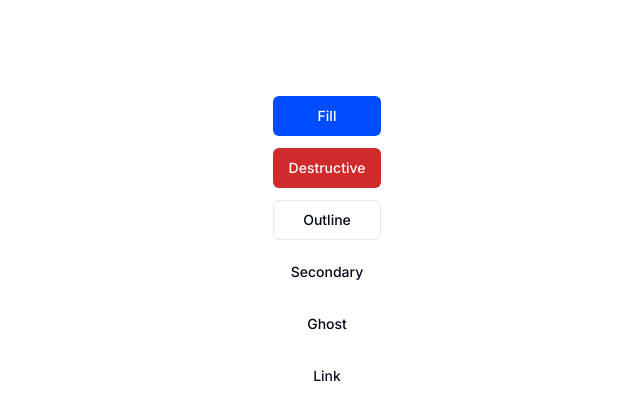
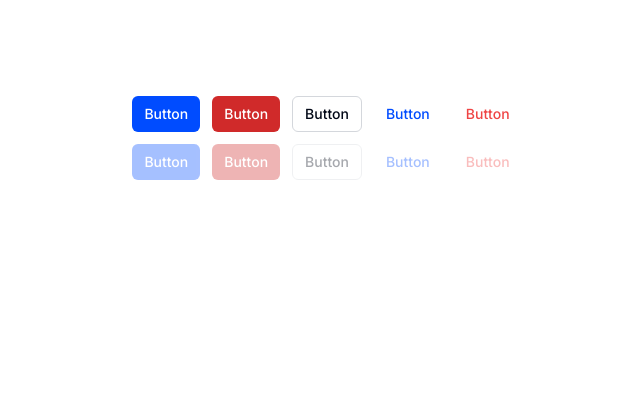
Before and after one commit to nathanAtActiveCampaign/button-demo, a Next.js app: page / in a window 1280 px wide. Shown: the top 420 px of the page, without its empty margins (313-953 px from the left). Built offline with nearby package versions, Linux system fonts and the light colour scheme.

Commit message:
button wip

```diff
--- a/src/components/ui/button.tsx
+++ b/src/components/ui/button.tsx
@@ -4,43 +4,67 @@ import { cva, type VariantProps } from "class-variance-authority";
 
 import { cn } from "@/lib/utils";
 
+// TODO - look tailwind reset stuff
+// TODO - loading indicator
+
 // Shared
 const typography = "whitespace-nowrap text-sm font-medium";
 const block = "inline-flex items-center justify-center rounded-md ";
 const focus =
-  "ring-offset-background focus-visible:outline-none focus-visible:ring-2 focus-visible:ring-ring focus-visible:ring-offset-2";
-const disabled = "disabled:pointer-events-none disabled:opacity-50";
+  "ring-offset-background focus-visible:outline-none focus-visible:ring-2 focus-visible:ring-[var(--acBlue-500)] focus-visible:ring-offset-2";
+const disabled = "disabled:opacity-35 disabled:cursor-not-allowed"; // TODO: no pointer events? //  "disabled:pointer-events-none"
 const misc = "transition-colors";
 
 // Appearance
-const fill = "bg-interactive text-interactive-fg hover:bg-interactive-bgHover";
-const destructive = "bg-danger text-danger-fg hover:bg-danger-bgHover";
+const fillBase =
+  "bg-interactive text-interactive-fg hover:bg-interactive-bgHover";
+const fillActive = "focus-visible:ring-[var(--acBlue-500)]"; // TODO: semantic tokens
 
-const outline =
-  "bg-background text-foreground border border-slate-200 hover:bg-accent";
+const destructive = `
+  bg-danger
+  text-danger-fg
+  hover:bg-danger-bgHover
+  focus-visible:ring-[var(--strawberry-500)]
+`;
+// TODO: semantic tokens for visible ring
 
-const ghost = "hover:bg-accent hover:text-accent-foreground";
-const link = "text-primary underline-offset-4 hover:underline";
+// TODO: is midnight our new slate?
+const outline = `
+  bg-background
+  text-foreground
+  border
+  border-[var(--midnight-300)]
+  hover:bg-[var(--midnight-200)]
+`;
+
+const ghost = `
+  bg-transparent
+  hover:bg-[var(--acBlue-200)]
+  text-interactive
+`;
+
+const ghostDestructive = `
+  hover:bg-[var(--strawberry-200)]
+  text-destructive
+  focus-visible:ring-[var(--strawberry-500)]
+`;
+
 // Size
-const sm = "h-9 rounded-md px-3";
-const md = "h-10 px-4 py-2";
-const lg = "h-11 rounded-md px-8";
-const icon = "h-10 w-10";
+const sm = "h-9 px-2 py-1";
+const md = "h-9 px-3 py-2"; // do we need pad?
 
 const buttonVariants = cva([block, typography, focus, disabled, misc], {
   variants: {
     variant: {
-      fill,
-      destructive,
+      fill: [fillBase, fillActive],
+      "fill-destructive": destructive,
       outline,
       ghost,
-      link,
+      "ghost-destructive": [ghost, ghostDestructive],
     },
     size: {
       sm,
       md,
-      lg,
-      icon,
     },
   },
   defaultVariants: {
--- a/src/pages/index.tsx
+++ b/src/pages/index.tsx
@@ -18,6 +18,12 @@ const inter = Inter({ subsets: ["latin"] });
 // layout sizes
 // add colors
 
+// add storybook
+// picture of buttons
+// picture of colors
+// build chips
+// picture of chips
+
 export default function Home() {
   console.log("vars", figmaColorsFlatObject);
   console.log("css", figmaColorsCssVars);
@@ -27,13 +33,29 @@ export default function Home() {
     >
       <div className="flex flex-col gap-3">
         {/* layout styles */}
-        <div className="flex flex-col gap-3">
-          <Button variant="fill">Fill</Button>
-          <Button variant="destructive">Destructive</Button>
-          <Button variant="outline">Outline</Button>
-          <Button variant="secondary">Secondary</Button>
-          <Button variant="ghost">Ghost</Button>
-          <Button variant="link">Link</Button>
+        <div className="flex flex-row gap-3">
+          <Button variant="fill">Button</Button>
+          <Button variant="fill-destructive">Button</Button>
+          <Button variant="outline">Button</Button>
+          <Button variant="ghost">Button</Button>
+          <Button variant="ghost-destructive">Button</Button>
+        </div>
+        <div className="flex flex-row gap-3">
+          <Button disabled variant="fill">
+            Button
+          </Button>
+          <Button disabled variant="fill-destructive">
+            Button
+          </Button>
+          <Button disabled variant="outline">
+            Button
+          </Button>
+          <Button disabled variant="ghost">
+            Button
+          </Button>
+          <Button disabled variant="ghost-destructive">
+            Button
+          </Button>
         </div>
         {/* <div className="flex gap-3">
           <Button>Fill</Button>
```
